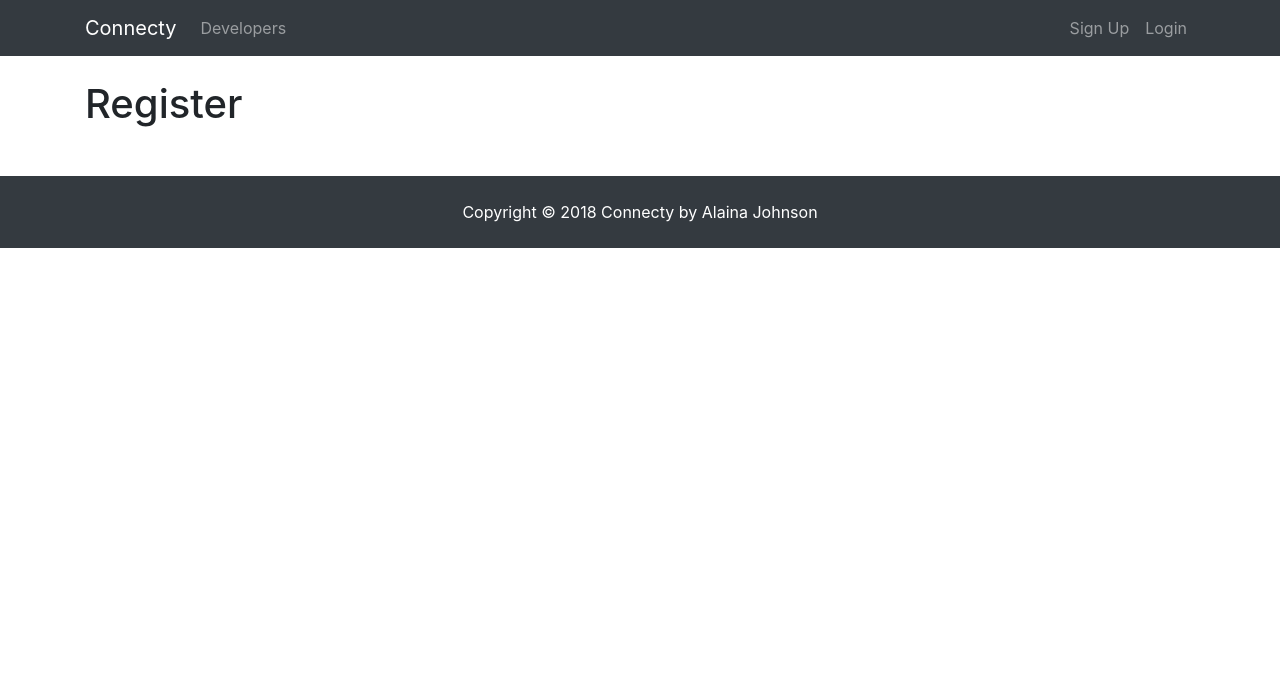
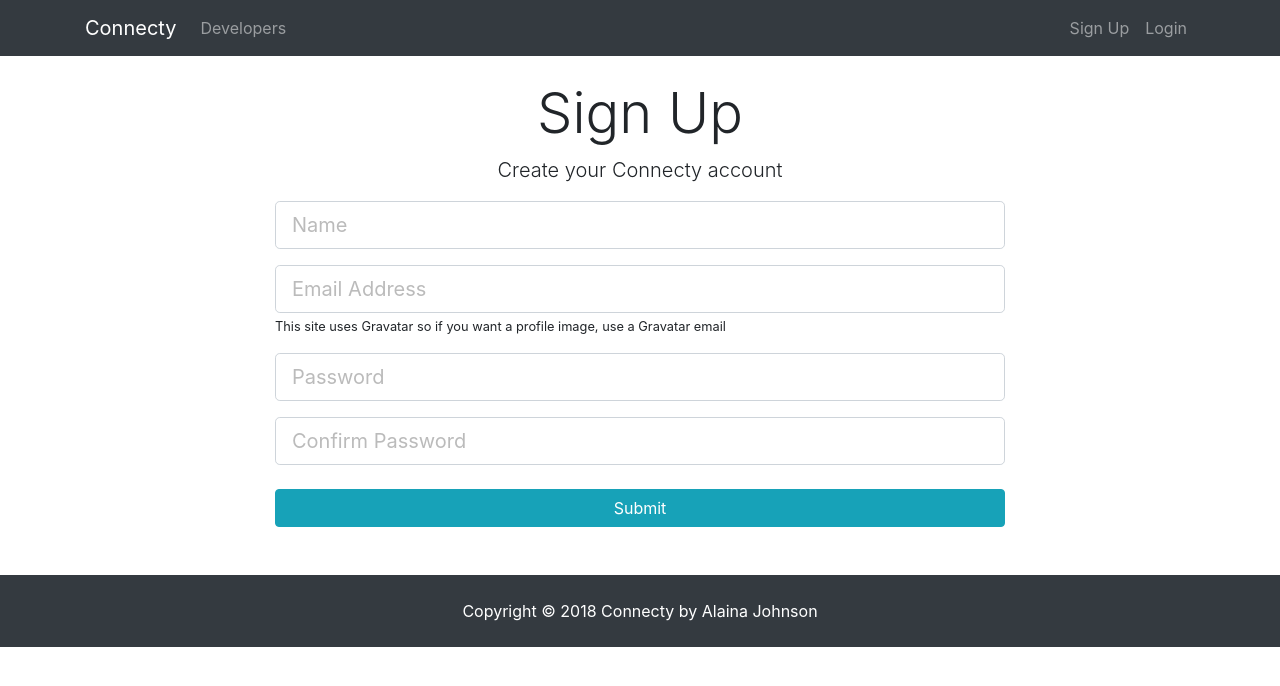
Before and after one commit to alainakjohnson/Connecty, a React (Create React App) app in the folder client/: page /register in a window 1280 px wide. Shown: the top 686 px of the page. Built offline with nearby package versions, Linux system fonts and the light colour scheme.

Commit message:
Completed signup page

```diff
--- a/client/src/components/auth/Register.js
+++ b/client/src/components/auth/Register.js
@@ -4,8 +4,33 @@
 
     render() {
         return (
-            <div className="container">
-            <h1>Register</h1>
+            <div classNameName="container">
+                    <div className="register">
+                    <div className="container">
+                        <div className="row">
+                            <div className="col-md-8 m-auto">
+                            <h1 className="display-4 text-center">Sign Up</h1>
+                            <p className="lead text-center">Create your Connecty account</p>
+                            <form action="create-profile.html">
+                                <div className="form-group">
+                                <input type="text" className="form-control form-control-lg" placeholder="Name" name="name" required />
+                                </div>
+                                <div className="form-group">
+                                <input type="email" className="form-control form-control-lg" placeholder="Email Address" name="email" />
+                                <small classNameName="form-text text-muted">This site uses Gravatar so if you want a profile image, use a Gravatar email</small>
+                                </div>
+                                <div className="form-group">
+                                <input type="password" className="form-control form-control-lg" placeholder="Password" name="password" />
+                                </div>
+                                <div className="form-group">
+                                <input type="password" className="form-control form-control-lg" placeholder="Confirm Password" name="password2" />
+                                </div>
+                                <input type="submit" className="btn btn-info btn-block mt-4" />
+                            </form>
+                            </div>
+                        </div>
+                    </div>
+                </div>
             </div>
         );
     }
--- a/client/src/components/layout/Landing.js
+++ b/client/src/components/layout/Landing.js
@@ -14,11 +14,11 @@
                 </h1>
                 <p className="lead"> Create a developer profile/portfolio, share posts and get help from other developers</p>
                 <hr />
-                <Link to="register.html"
+                <Link to="/register"
                     className="btn btn-lg btn-info mr-2">
                     Sign Up
                     </Link>
-                <Link to="login.html"
+                <Link to="/login"
                     className="btn btn-lg btn-light">
                     Login
                     </Link>
--- a/client/src/components/layout/Navbar.js
+++ b/client/src/components/layout/Navbar.js
@@ -7,7 +7,7 @@
       return (
             <nav className="navbar navbar-expand-sm navbar-dark bg-dark mb-4">
             <div className="container">
-              <Link className="navbar-brand" to="landing.html">
+              <Link className="navbar-brand" to="/landing">
                 Connecty
                 </Link>
               <button className="navbar-toggler" type="button" data-toggle="collapse" data-target="#mobile-nav">
@@ -17,19 +17,19 @@
               <div className="collapse navbar-collapse" id="mobile-nav">
                 <ul className="navbar-nav mr-auto">
                   <li className="nav-item">
-                    <Link className="nav-link" to="profiles.html"> Developers
+                    <Link className="nav-link" to="/profiles"> Developers
                     </Link>
                   </li>
                 </ul>
 
                 <ul className="navbar-nav ml-auto">
                   <li className="nav-item">
-                    <Link className="nav-link" to="register.html">
+                    <Link className="nav-link" to="/register">
                         Sign Up
                         </Link>
                   </li>
                   <li className="nav-item">
-                    <Link className="nav-link" to="login.html">
+                    <Link className="nav-link" to="/login">
                         Login
                         </Link>
                   </li>
```
